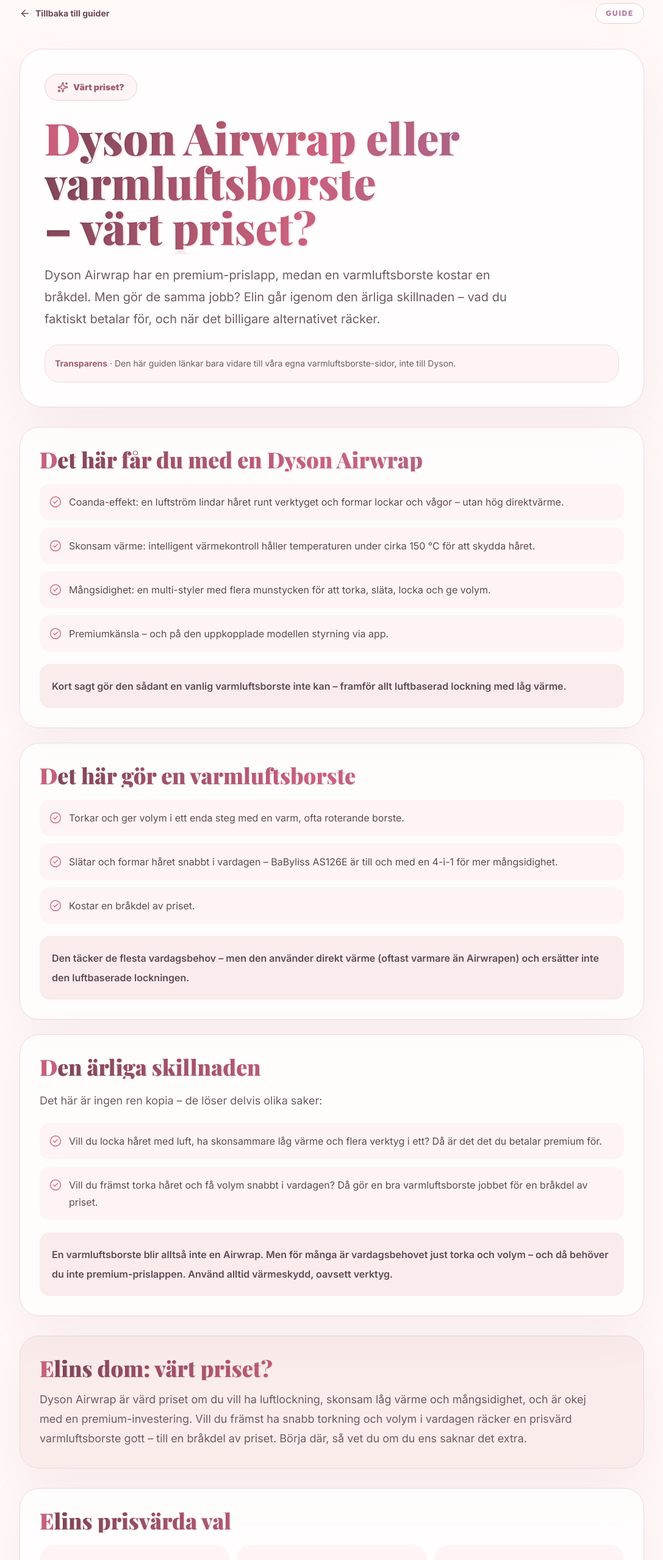
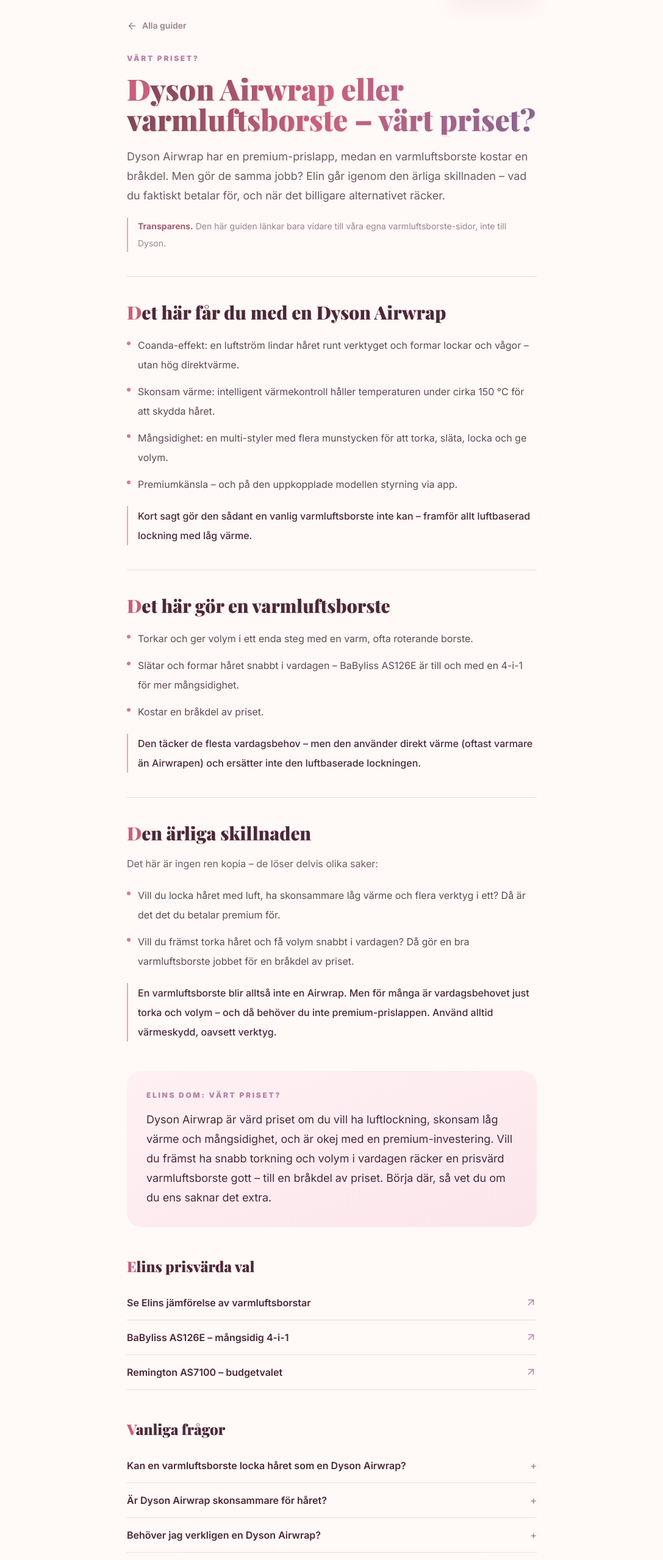
Before and after one commit to viperxgg/smart-art-ai, a Next.js app: page /guider/dyson-airwrap-eller-varmluftsborste in a window 1280 px wide. Shown: the part 88-2646 px from the top of the page at 61% size, without its empty margins (96-1183 px from the left). Built offline with nearby package versions, Linux system fonts and the light colour scheme; a web font is replaced by a local one.

Commit message:
refactor(guider): calmer editorial layout + fix hardcoded transparency note

```diff
--- a/app/guider/_components/GuidePage.tsx
+++ b/app/guider/_components/GuidePage.tsx
@@ -1,10 +1,5 @@
 import Link from "next/link";
-import {
-  ArrowLeft,
-  ArrowUpRight,
-  CheckCircle2,
-  Sparkles,
-} from "lucide-react";
+import { ArrowLeft, ArrowUpRight } from "lucide-react";
 
 import {
   Breadcrumbs,
@@ -53,6 +48,8 @@
   breadcrumbItems: BreadcrumbItem[];
   relatedLinks: GuideRelatedLink[];
   eyebrow?: string;
+  /** Optional transparency note shown under the intro (e.g. "länkar bara till våra egna sidor"). */
+  transparencyNote?: string;
 };
 
 export function buildGuideSchemas({
@@ -89,6 +86,7 @@
   breadcrumbItems,
   relatedLinks,
   eyebrow = "Värt priset?",
+  transparencyNote,
 }: GuidePageProps) {
   const { breadcrumbSchema, faqSchema } = buildGuideSchemas({
     breadcrumbItems,
@@ -98,134 +96,138 @@
   return (
     <main
       id="content"
-      className="min-h-screen bg-[#FFF9F7] px-4 py-7 text-[#3E2F3A]"
+      className="min-h-screen bg-[#FFF9F7] px-5 py-8 text-[#3E2F3A] sm:py-12"
     >
       <JsonLd data={faqSchema} />
       <JsonLd data={breadcrumbSchema} />
 
-      <div className="mx-auto w-full max-w-5xl">
-        <div className="mb-5">
+      <article className="mx-auto w-full max-w-2xl">
         <Breadcrumbs items={breadcrumbItems} />
-        </div>
 
-        <header className="flex items-center justify-between gap-4">
         <Link
           href="/guider"
-            className="inline-flex min-h-11 items-center gap-2 rounded-full text-sm font-bold text-[#6b4755] transition hover:text-[#B983A6]"
+          className="mt-5 inline-flex min-h-11 items-center gap-2 text-sm font-semibold text-[#9b8290] transition hover:text-[#B983A6]"
         >
-            <ArrowLeft size={18} aria-hidden="true" />
-            Tillbaka till guider
+          <ArrowLeft size={17} aria-hidden="true" />
+          Alla guider
         </Link>
-          <p className="rounded-full border border-[#E9CDD3] bg-white/70 px-4 py-2 text-xs font-black uppercase tracking-[0.14em] text-[#B983A6]">
-            Guide
+
+        {/* Hero — open on the page, no card */}
+        <header className="mt-6">
+          <p className="text-xs font-black uppercase tracking-[0.22em] text-[#B983A6]">
+            {eyebrow}
           </p>
+          <h1 className="editorial-color-kiss mt-4 break-words font-display text-4xl leading-[1.05] tracking-[-0.03em] [overflow-wrap:anywhere] sm:text-5xl">
+            {h1}
+          </h1>
+          <p className="mt-5 text-lg leading-8 text-[#6f5a64]">{intro}</p>
+          {transparencyNote ? (
+            <p className="mt-5 border-l-2 border-[#E8A8B6] pl-4 text-sm leading-7 text-[#9b8290]">
+              <strong className="font-bold text-[#9E5E73]">Transparens.</strong>{" "}
+              {transparencyNote}
+            </p>
+          ) : null}
         </header>
 
-        <section className="mt-9 overflow-hidden rounded-[2.4rem] border border-[#F1D8DD] bg-white/72 p-7 shadow-[0_30px_90px_rgba(185,131,166,0.12)] md:p-10">
-          <p className="inline-flex min-h-11 items-center gap-2 rounded-full border border-[#E9CDD3] bg-[#FFF4F5] px-5 text-sm font-black text-[#9E5E73]">
-            <Sparkles size={18} aria-hidden="true" />
-            {eyebrow}
-          </p>
-          <h1 className="editorial-color-kiss mt-6 max-w-4xl break-words font-display text-4xl leading-[1.02] tracking-[-0.04em] [overflow-wrap:anywhere] sm:text-7xl">
-            {h1}
-          </h1>
-          <p className="mt-6 max-w-3xl text-xl leading-9 text-[#6f5a64]">
-            {intro}
-          </p>
-          <p className="mt-6 rounded-3xl border border-[#F1D8DD] bg-[#FFF4F5] p-4 text-sm leading-7 text-[#6f5a64]">
-            <strong>Transparens</strong> · Den här guiden länkar bara vidare
-            till våra egna varmluftsborste-sidor, inte till Dyson.
-          </p>
-        </section>
+        <hr className="mt-10 border-t border-[#F1D8DD]" />
 
-        <div className="mt-8 grid gap-6">
-          {sections.map((section) => (
+        {/* Body — flowing sections separated by hairlines, no nested boxes */}
+        {sections.map((section, index) => (
           <section
             key={section.heading}
-              className="rounded-[2rem] border border-[#F1D8DD] bg-white/68 p-6 shadow-[0_24px_70px_rgba(185,131,166,0.1)] md:p-8"
+            className={index === 0 ? "mt-10" : "mt-10 border-t border-[#F1D8DD] pt-10"}
           >
-              <h2 className="editorial-color-kiss font-display text-4xl">
+            <h2 className="font-display text-2xl tracking-[-0.01em] text-[#4B2838] sm:text-3xl">
               {section.heading}
             </h2>
             {section.body ? (
-                <p className="mt-5 max-w-4xl text-lg leading-8 text-[#6f5a64]">
+              <p className="mt-4 text-base leading-8 text-[#6f5a64]">
                 {section.body}
               </p>
             ) : null}
-              <ul className="mt-5 grid gap-3">
+            <ul className="mt-5 space-y-3">
               {section.bullets.map((bullet) => (
-                  <li
-                    key={bullet}
-                    className="flex items-start gap-3 rounded-2xl bg-[#FFF4F5] p-4 text-[#5f4a54]"
-                  >
-                    <CheckCircle2
-                      size={20}
-                      className="mt-1 shrink-0 text-[#D8788D]"
+                <li key={bullet} className="flex items-start gap-3">
+                  <span
                     aria-hidden="true"
+                    className="mt-2.5 h-1.5 w-1.5 shrink-0 rounded-full bg-[#D8788D]"
                   />
-                    <span className="leading-7">{bullet}</span>
+                  <span className="text-base leading-8 text-[#5f4a54]">
+                    {bullet}
+                  </span>
                 </li>
               ))}
             </ul>
-              <p className="mt-5 rounded-2xl bg-[#F9E9E9]/82 p-5 font-semibold leading-8 text-[#5f4a54]">
+            <p className="mt-5 border-l-2 border-[#E8A8B6] pl-4 text-base font-medium leading-8 text-[#4B2838]">
               {section.closing}
             </p>
           </section>
         ))}
-        </div>
 
-        <section className="mt-8 rounded-[2rem] border border-[#F1D8DD] bg-[#F9E9E9]/82 p-6 shadow-[0_26px_80px_rgba(185,131,166,0.12)] md:p-8">
-          <h2 className="editorial-color-kiss font-display text-4xl">
+        {/* Verdict — the single highlighted block, the payoff */}
+        <section className="mt-12 rounded-3xl bg-gradient-to-br from-[#FFF1F3] to-[#FBE6EC] p-6 sm:p-8">
+          <p className="text-xs font-black uppercase tracking-[0.22em] text-[#B983A6]">
             {verdict.heading}
-          </h2>
-          <p className="mt-4 max-w-4xl text-lg leading-8 text-[#6f5a64]">
-            {verdict.text}
           </p>
+          <p className="mt-4 text-lg leading-8 text-[#4B2838]">{verdict.text}</p>
         </section>
 
-        <section className="mt-8 rounded-[2rem] border border-[#F1D8DD] bg-white/72 p-6 shadow-[0_24px_70px_rgba(185,131,166,0.1)] md:p-8">
-          <h2 className="editorial-color-kiss font-display text-4xl">
+        {/* CTA — clean link rows, not boxes */}
+        <section className="mt-12">
+          <h2 className="font-display text-2xl tracking-[-0.01em] text-[#4B2838]">
             {cta.heading}
           </h2>
-          <div className="mt-5 grid gap-3 md:grid-cols-3">
+          <ul className="mt-4">
             {cta.links.map((link) => (
+              <li key={link.href}>
                 <Link
-                key={link.href}
                   href={link.href}
-                className="group flex min-h-24 items-center justify-between gap-4 rounded-3xl bg-[#FFF4F5] p-5 font-black leading-tight text-[#5f4a54] transition hover:-translate-y-0.5 hover:bg-[#F9E0E3]"
+                  className="group flex min-h-14 items-center justify-between gap-4 border-b border-[#F1D8DD] py-4 text-base font-semibold text-[#4B2838] transition hover:text-[#B983A6]"
                 >
                   <span>{link.label}</span>
                   <ArrowUpRight
-                  size={20}
+                    size={19}
                     className="shrink-0 text-[#B983A6] transition group-hover:translate-x-0.5 group-hover:-translate-y-0.5"
                     aria-hidden="true"
                   />
                 </Link>
+              </li>
             ))}
-          </div>
+          </ul>
         </section>
 
-        <section className="mt-8 rounded-[2rem] border border-[#F1D8DD] bg-white/70 p-6 shadow-[0_24px_70px_rgba(185,131,166,0.1)] md:p-8">
-          <h2 className="editorial-color-kiss font-display text-4xl">
+        {/* FAQ — minimal accordion */}
+        <section className="mt-12">
+          <h2 className="font-display text-2xl tracking-[-0.01em] text-[#4B2838]">
             Vanliga frågor
           </h2>
-          <div className="mt-6 grid gap-4">
+          <div className="mt-4">
             {faqItems.map((item) => (
               <details
                 key={item.question}
-                className="rounded-2xl bg-[#FFF4F5] p-5"
+                className="group border-b border-[#F1D8DD] py-4"
               >
-                <summary className="cursor-pointer font-black text-[#4B2838]">
+                <summary className="flex cursor-pointer items-center justify-between gap-4 text-base font-semibold text-[#4B2838] [&::-webkit-details-marker]:hidden">
                   {item.question}
+                  <span
+                    aria-hidden="true"
+                    className="shrink-0 text-[#B983A6] transition group-open:rotate-45"
+                  >
+                    +
+                  </span>
                 </summary>
-                <p className="mt-3 leading-7 text-[#6f5a64]">{item.answer}</p>
+                <p className="mt-3 text-base leading-8 text-[#6f5a64]">
+                  {item.answer}
+                </p>
               </details>
             ))}
           </div>
         </section>
 
+        <div className="mt-12">
           <RelatedLinks links={relatedLinks} />
         </div>
+      </article>
     </main>
   );
 }
--- a/app/guider/dyson-airwrap-eller-varmluftsborste/page.tsx
+++ b/app/guider/dyson-airwrap-eller-varmluftsborste/page.tsx
@@ -77,6 +77,7 @@
     <GuidePage
       h1="Dyson Airwrap eller varmluftsborste – värt priset?"
       intro="Dyson Airwrap har en premium-prislapp, medan en varmluftsborste kostar en bråkdel. Men gör de samma jobb? Elin går igenom den ärliga skillnaden – vad du faktiskt betalar för, och när det billigare alternativet räcker."
+      transparencyNote="Den här guiden länkar bara vidare till våra egna varmluftsborste-sidor, inte till Dyson."
       sections={sections}
       verdict={{
         heading: "Elins dom: värt priset?",
```
Lines whose indentation alone changed are shown as unchanged.
